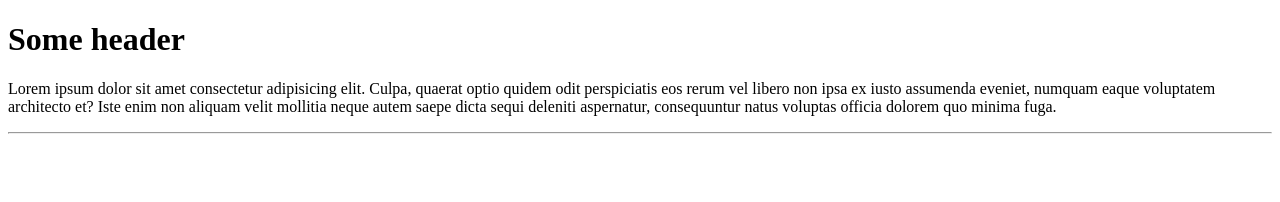
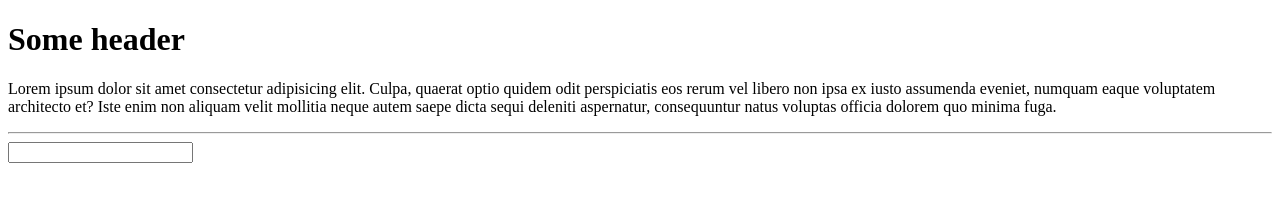
Before and after one commit to DmitryLoban/test-git, a plain HTML site: page index.html in a window 1280 px wide. Drawn offline with Linux system fonts and the light colour scheme.

Commit message:
add form

```diff
--- a/index.html
+++ b/index.html
@@ -10,5 +10,9 @@
     <h1>Some header</h1>
     <p>Lorem ipsum dolor sit amet consectetur adipisicing elit. Culpa, quaerat optio quidem odit perspiciatis eos rerum vel libero non ipsa ex iusto assumenda eveniet, numquam eaque voluptatem architecto et? Iste enim non aliquam velit mollitia neque autem saepe dicta sequi deleniti aspernatur, consequuntur natus voluptas officia dolorem quo minima fuga.</p>
     <hr>
+
+    <form action="smth.php">
+        <input type="text" name="user-name" id="userName">
+    </form>
 </body>
 </html>
```
